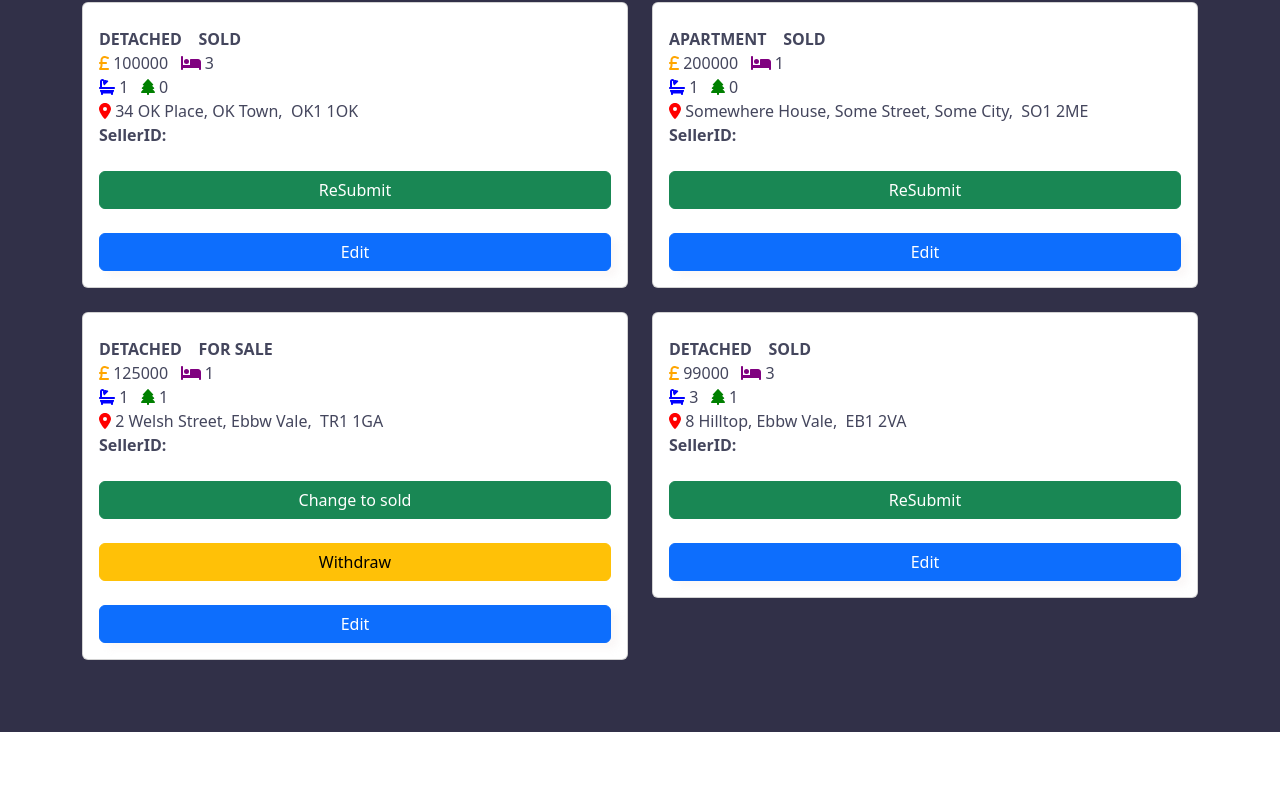
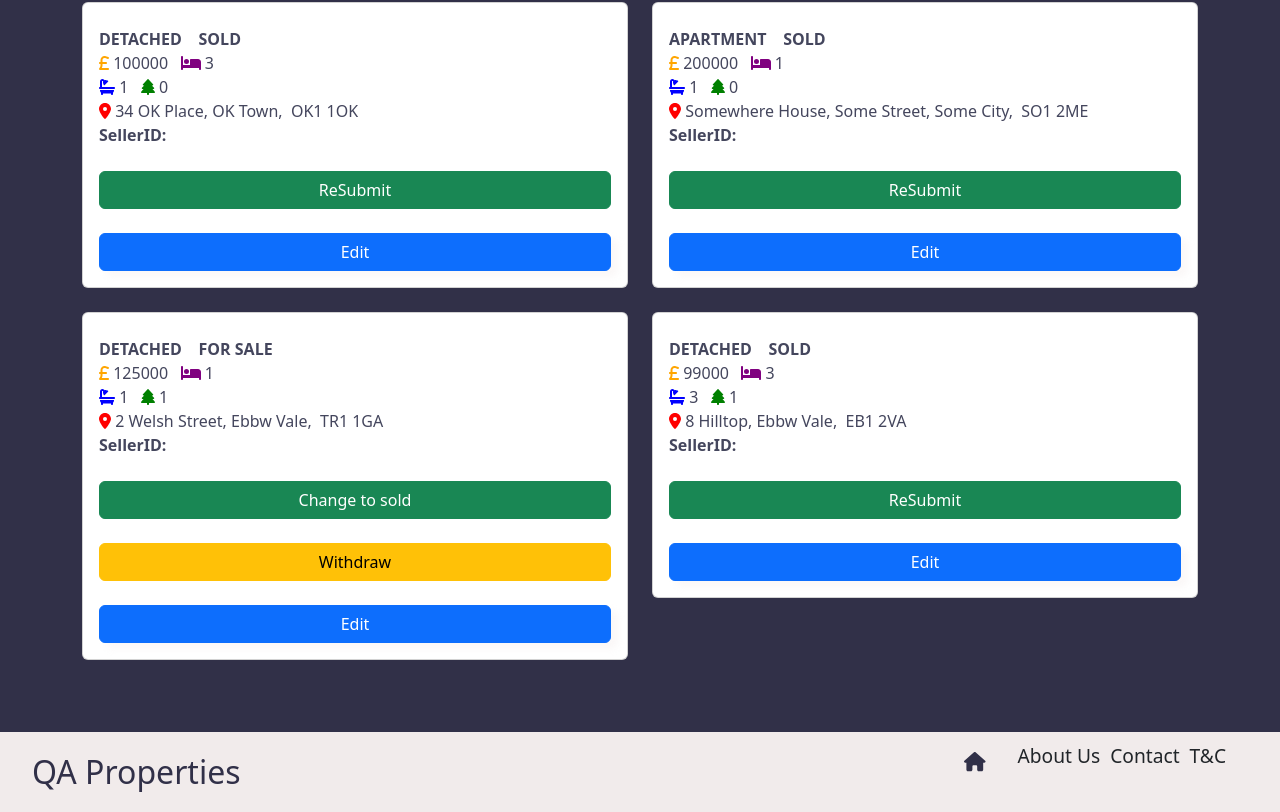
Before and after one commit to LovedeepSaini/PropertyProject, a React (Create React App) app: page /propertysearch in a window 1280 px wide. Shown: the part 320-1132 px from the top of the page. Before the commit the page ends 1052 px from the top, so only its background shows below. Built offline with nearby package versions, Linux system fonts and the light colour scheme; data requests are answered from the project's data file.

Commit message:
added footer

```diff
--- a/src/App.js
+++ b/src/App.js
@@ -7,7 +7,7 @@ import Navbar from './components/Navbar';
 import SellerDetails from './components/SellerDetails';
 import 'bootstrap/dist/css/bootstrap.min.css';
 import Buyer from "./components/Buyer";
-
+import Footer from "./components/Footer";
 
 import PropertySearch from "./components/PropertySearch";
 import Home from "./components/Home";
@@ -31,6 +31,7 @@ function App() {
 
 </Routes>
 </div>
+<Footer/>
 </Router>
 </div>
 </>
--- /dev/null
+++ b/src/components/Footer.js
@@ -0,0 +1,74 @@
+import React, { useState } from "react";
+import { FontAwesomeIcon } from '@fortawesome/react-fontawesome';
+import { NavLink } from "react-router-dom";
+import "./Navbar.css";
+import {  HamburgetMenuClose, HamburgetMenuOpen } from "./Icons";
+import { faBriefcase } from '@fortawesome/free-solid-svg-icons';
+import { faUsers } from '@fortawesome/free-solid-svg-icons';
+import { faBuilding } from '@fortawesome/free-solid-svg-icons';
+import { faHome } from '@fortawesome/free-solid-svg-icons';
+
+
+function Footer() {
+const [click, setClick] = useState(false);
+
+const handleClick = () => setClick(!click);
+return (
+  <>
+    <nav className="navbar navbar-expand-sm sticky-bottom">
+      <div className="container-fluid">
+        <NavLink exact to="/" className="nav-logo ">
+          <span>QA Properties</span>
+          {/* <i className="fas fa-code"></i> */}
+
+        </NavLink>
+
+        <ul className={click ? "nav-menu active" : "nav-menu"}>
+        <li className="nav-item">
+            <NavLink
+              exact
+              to="/Home"
+              activeClassName="active"
+              className="nav-links"
+              onClick={handleClick}
+            >
+               <FontAwesomeIcon icon={faHome} />
+            </NavLink>
+          </li>
+
+          <li>
+            About Us
+           &nbsp;
+          </li>
+          <li>
+            Contact
+            &nbsp;
+          </li>
+
+          <li>
+            T&C
+            &nbsp;
+          </li>
+
+
+        </ul>
+        <div className="nav-icon" onClick={handleClick}>
+          {/* <i className={click ? "fas fa-times" : "fas fa-bars"}></i> */}
+
+          {click ? (
+            <span className="icon">
+              <HamburgetMenuOpen />{" "}
+            </span>
+          ) : (
+            <span className="icon">
+              <HamburgetMenuClose />
+            </span>
+          )}
+        </div>
+      </div>
+    </nav>
+  </>
+);
+}
+
+export default Footer;
```
